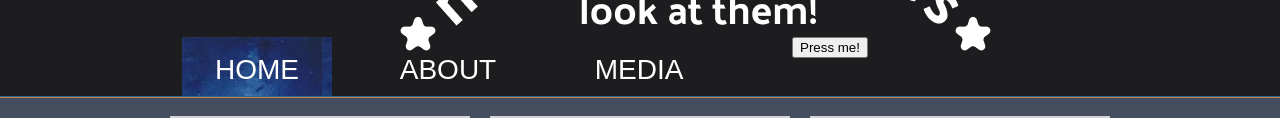
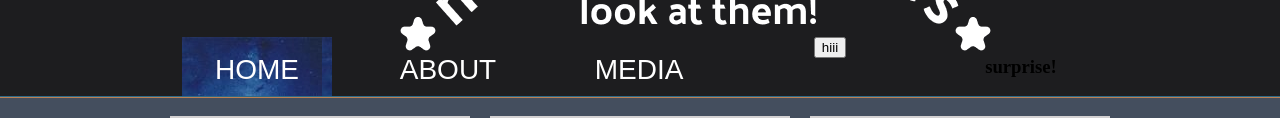
Before and after one commit to myuntachis/23915011, a plain HTML site: page index.html in a window 1280 px wide. Shown: the part 219-337 px from the top of the page. Drawn offline with Linux system fonts and the light colour scheme.

Commit message:
Update index.html

```diff
--- a/index.html
+++ b/index.html
@@ -18,7 +18,9 @@ window.alert("Welcome to my site!");
 				<li><a href="about.html">About</a></li>
 
 				<li><a href="menu.html">Media</a></li>
-				<li><button type="button" onclick="document.write("yayyy yayyy yay")"> Press me!</button></li>
+				<li><button type="button" class="btn btn-primary" click="showInfo()"> hiii </button></li>
+				<li><h3 id="yay">surprise!<br></h3></li>
+
 			</ul>
 		</div>
 	</div>
```
